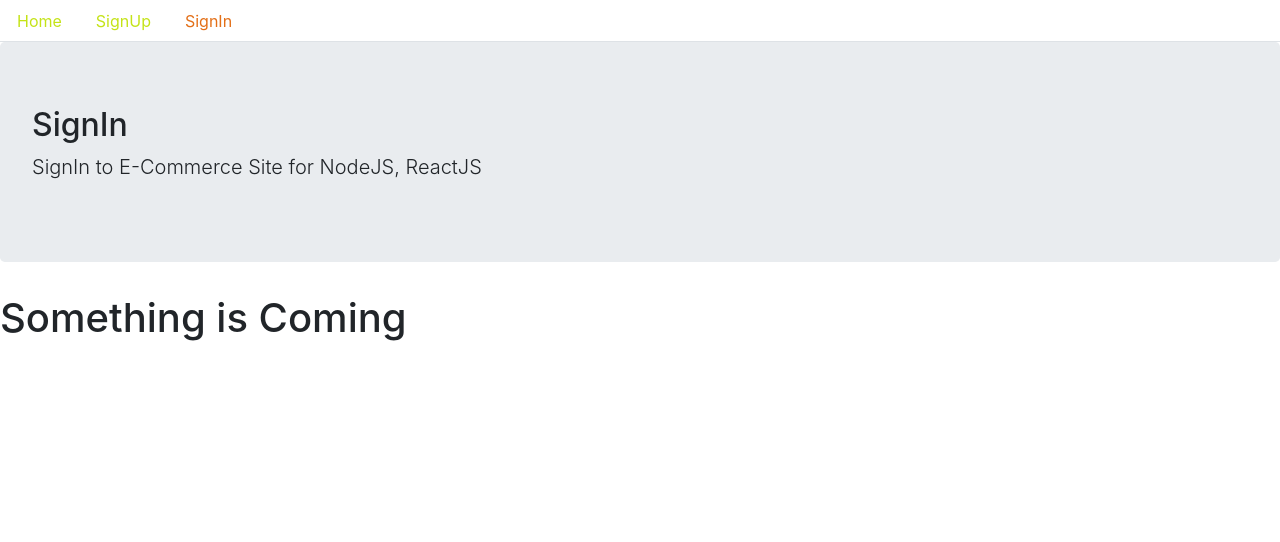
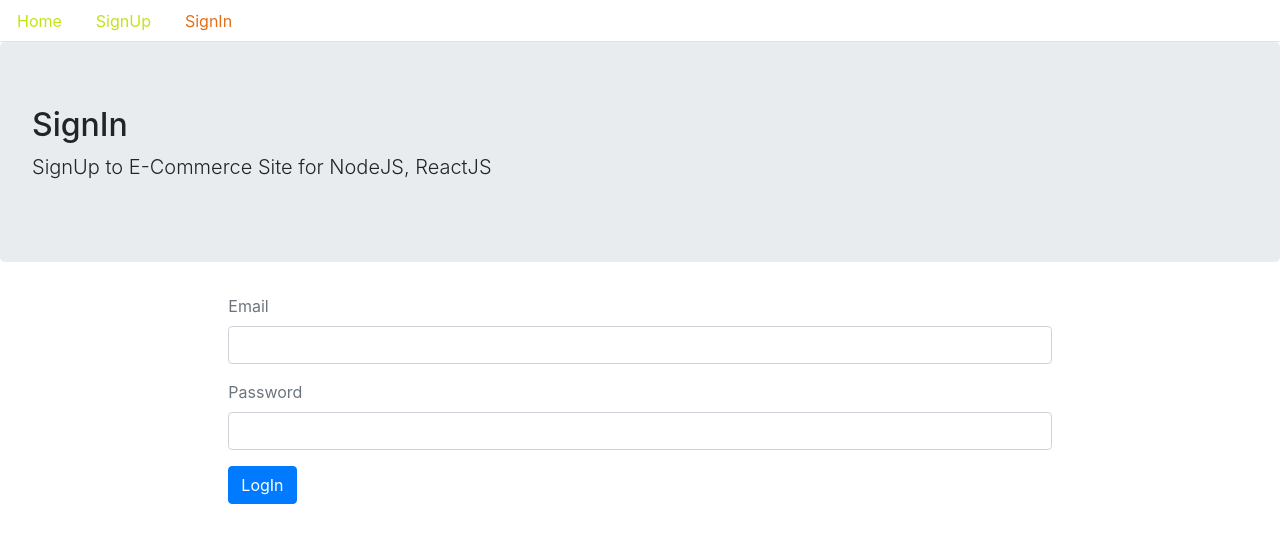
Before and after one commit to Mezba132/Reactjs-Ecom, a React (Create React App) app: page /signin in a window 1280 px wide. Shown: the top 542 px of the page. Built offline with nearby package versions, Linux system fonts and the light colour scheme; no server answers.

Commit message:
2 - React - User Signup and Signin
User Signup, Signin, Signout, token in local storage

```diff
--- a/public/index.html
+++ b/public/index.html
@@ -10,7 +10,6 @@
       content="Web site created using create-react-app"
     />
     <link rel="apple-touch-icon" href="%PUBLIC_URL%/logo192.png" />
-    <link rel="manifest" href="%PUBLIC_URL%/manifest.json" />
     <link rel="stylesheet" href="https://maxcdn.bootstrapcdn.com/bootstrap/4.0.0/css/bootstrap.min.css" integrity="sha384-Gn5384xqQ1aoWXA+058RXPxPg6fy4IWvTNh0E263XmFcJlSAwiGgFAW/dAiS6JXm" crossorigin="anonymous" />
     <title>React App</title>
   </head>
--- /dev/null
+++ b/src/auth/index.js
@@ -0,0 +1,66 @@
+import {API} from "../config";
+
+export const signup = (user) => {
+    return fetch(`${API}/signup`, {
+        method : 'post',
+        headers : {
+            Accept : 'application/json',
+            'Content-Type' : 'application/json'
+        },
+        body : JSON.stringify(user)
+    })
+        .then(response => {
+            return response.json();
+        })
+        .catch(err => {
+            console.log(err);
+        })
+}
+
+export const signin = (user) => {
+    return fetch(`${API}/signin`, {
+        method : 'post',
+        headers : {
+            Accept : 'application/json',
+            'Content-Type' : 'application/json'
+        },
+        body : JSON.stringify(user)
+    })
+        .then(response => {
+            return response.json();
+        })
+        .catch(err => {
+            console.log(err);
+        })
+}
+
+export const authenticate = (data, cb) => {
+    if(typeof window !== 'undefined') {
+        localStorage.setItem('jwt', JSON.stringify(data))
+        cb();
+    }
+}
+
+export const signout = (cb) => {
+    if(typeof window !== 'undefined') {
+        localStorage.removeItem('jwt');
+        cb();
+        return fetch(`${API}/signout`, {
+            method : 'get',
+        })
+            .then(response => {
+                console.log(response)
+            })
+            .catch( err => console.log(err))
+    }
+}
+
+export const isAuthenticate = () => {
+    if(typeof window === 'undefined') return false;
+    if(localStorage.getItem('jwt')) {
+        return JSON.parse(localStorage.getItem('jwt'));
+    }
+    else {
+        return false;
+    }
+}
--- a/src/core/Home.js
+++ b/src/core/Home.js
@@ -1,6 +1,5 @@
 import React from 'react';
 import Layout from "./Layout";
-import {API} from "../config";
 
 const Home = () => {
     return (
--- a/src/core/Menu.js
+++ b/src/core/Menu.js
@@ -1,5 +1,6 @@
 import React from 'react';
 import { Link, withRouter } from 'react-router-dom';
+import {signout, isAuthenticate} from "../auth";
 
 const isActive = (history, path) => {
     if(history.location.pathname === path) {
@@ -18,6 +19,8 @@
                     Home
                 </Link>
             </li>
+            {!isAuthenticate() && (
+                <React.Fragment>
                     <li className='nav-item'>
                     <Link className='nav-link' style={isActive(history, '/signup')} to='/signup'>
                         SignUp
@@ -28,6 +31,21 @@
                         SignIn
                         </Link>
                     </li>
+            </React.Fragment>)}
+
+            {isAuthenticate() && (
+                <li className='nav-item'>
+                    <span className='nav-link'
+                          style={{cursor: 'pointer', color: '#c4e317'}}
+                          onClick={() =>
+                              signout(() => {
+                                  history.push('/');
+                              })
+                          }>
+                        SignOut
+                    </span>
+                </li>
+            )}
         </ul>
     </div>
 )
--- a/src/user/Signin.js
+++ b/src/user/Signin.js
@@ -1,13 +1,97 @@
-import React from 'react';
+import React, {useState} from 'react';
 import Layout from "../core/Layout";
+import { Redirect } from "react-router-dom";
+import { signin, authenticate } from "../auth";
 
 const SignIn = () => {
+
+    const [values, setValues] = useState({
+        email : '',
+        password : '',
+        error : '',
+        loading : false,
+        redirectToReferrer : false
+    })
+
+    const {email, password, error, loading, redirectToReferrer} = values
+
+    const handleChange = value => e => {
+        setValues({
+            ...values,
+            error: '',
+            [value] : e.target.value
+        })
+    }
+
+    const clickSubmit = e => {
+        e.preventDefault();
+        setValues({ ...values, error: '', loading: true});
+        signin({email, password, error, loading, redirectToReferrer})
+            .then(data => {
+                if(data.error) {
+                    setValues({
+                        ...values,
+                        error: data.error,
+                        loading: false
+                    })
+                }
+                else {
+                    authenticate(data, () => {
+                        setValues({
+                            ...values,
+                            redirectToReferrer : true
+                        })
+                    })
+                }
+            })
+            .catch(err => {
+                console.log(err);
+            })
+    }
+
+    const showError = () => (
+        <div className='alert alert-danger' style={{display : error ? '' : 'none'}}>
+            {error}
+        </div>
+    );
+
+    const showLoading = () =>
+        loading && (
+            <div className='alert alert-info' style={{display : loading ? '' : 'none'}}>
+                <h2>Loading.........</h2>
+            </div>
+        )
+
+    const redirectTo = () => {
+        if(redirectToReferrer) {
+           return <Redirect to="/" />
+        }
+    }
+
+    const signInForm = () => (
+        <form>
+            <div className='form-group'>
+                <label className='text-muted'>Email</label>
+                <input onChange={handleChange('email')} type='email' className='form-control'/>
+            </div>
+            <div className='form-group'>
+                <label className='text-muted'>Password</label>
+                <input onChange={handleChange('password')} type='password' className='form-control'/>
+            </div>
+            <button onClick={clickSubmit} className='btn btn-primary'>LogIn</button>
+        </form>
+    )
+
     return (
         <Layout
             title="SignIn"
-            description="SignIn to E-Commerce Site for NodeJS, ReactJS"
+            description="SignUp to E-Commerce Site for NodeJS, ReactJS"
+            className='cotainer col-md-8 offset-md-2'
         >
-            <h1>Something is Coming</h1>
+            {showLoading()}
+            {showError()}
+            {redirectTo()}
+            {signInForm()}
         </Layout>
     )
 }
--- a/src/user/Signup.js
+++ b/src/user/Signup.js
@@ -1,13 +1,95 @@
-import React from 'react';
+import React, {useState} from 'react';
 import Layout from "../core/Layout";
+import { Link } from "react-router-dom";
+import { signup } from "../auth";
 
 const SignUp = () => {
+
+    const [values, setValues] = useState({
+        name : '',
+        email : '',
+        password : '',
+        error : '',
+        success : false
+    })
+
+    const {name, email, password, error, success} = values
+
+    const handleChange = value => e => {
+        setValues({
+                ...values,
+                error: false,
+                [value] : e.target.value
+            })
+    }
+
+    const clickSubmit = e => {
+        e.preventDefault();
+        signup({name, email, password})
+            .then(data => {
+                if(data.err) {
+                    setValues({
+                        ...values,
+                        error: data.err,
+                        success: false
+                    })
+                }
+                else {
+                    setValues({
+                        ...values,
+                        name : '',
+                        email : '',
+                        password : '',
+                        error: '',
+                        success : true
+                    })
+                }
+            })
+            .catch(err => {
+                console.log(err);
+            })
+    }
+
+    const showError = () => (
+        <div className='alert alert-danger' style={{display : error ? '' : 'none'}}>
+            {error}
+        </div>
+    );
+
+    const showSuccess = () => (
+        <div className='alert alert-info' style={{display : success ? '' : 'none'}}>
+            New Account is Created. Please <Link to='/signin'>SignIn</Link>
+        </div>
+    );
+
+    const signUpForm = () => (
+        <form>
+            <div className='form-group'>
+                <label className='text-muted'>Name</label>
+                <input onChange={handleChange('name')} type='text' className='form-control'/>
+            </div>
+            <div className='form-group'>
+                <label className='text-muted'>Email</label>
+                <input onChange={handleChange('email')} type='email' className='form-control'/>
+            </div>
+            <div className='form-group'>
+                <label className='text-muted'>Password</label>
+                <input onChange={handleChange('password')} type='password' className='form-control'/>
+            </div>
+            <button onClick={clickSubmit} className='btn btn-primary'>Submit</button>
+        </form>
+    )
+
     return (
         <Layout
             title="SignUp"
             description="SignUp to E-Commerce Site for NodeJS, ReactJS"
+            className='cotainer col-md-8 offset-md-2'
         >
-            <h1>Something is Coming</h1>
+            {showError()}
+            {showSuccess()}
+            {signUpForm()}
+            {/*{JSON.stringify(values)}*/}
         </Layout>
     )
 }
```
Lines whose indentation alone changed are shown as unchanged.
